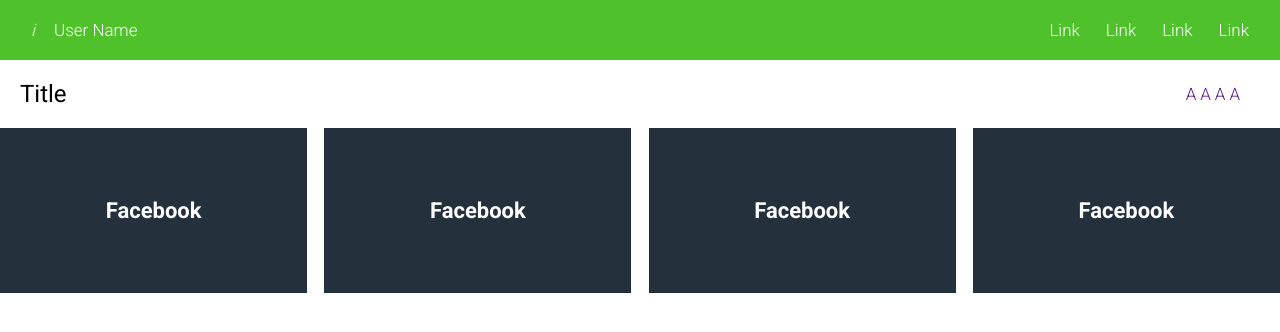
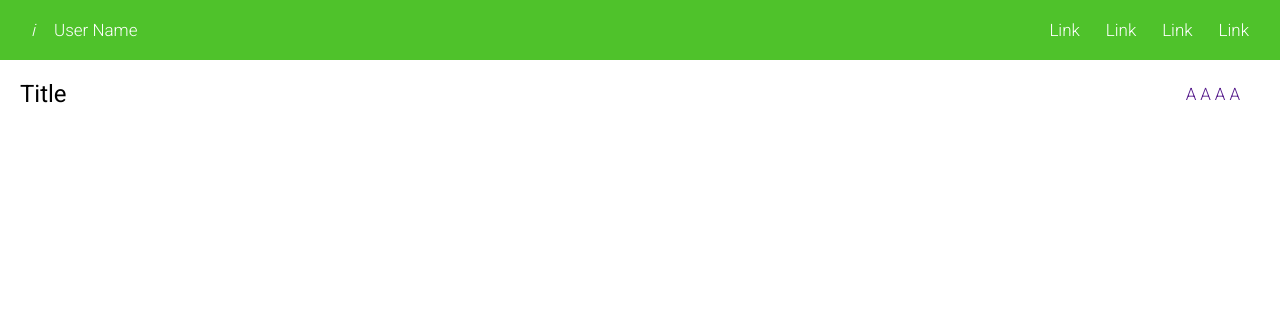
Before and after one commit to mhernandes/keyguard, a PHP site: page /u/index.php in a window 1280 px wide. Shown: the top 332 px of the page. Run offline with PHP 8.4, Linux system fonts and the light colour scheme; style sheets or scripts are compiled from the project's sources.

Commit message:
clean u/index

```diff
--- a/u/index.php
+++ b/u/index.php
@@ -7,12 +7,4 @@
 
 <?php include 'partials/identity.php'; ?>
 
-<section class="see">
-	<?php for ($i = 0; $i < 4; $i++) { ?>
-		<article class="see__unit" color="">
-			<a href="" class="see__unit_link">Facebook</a>
-		</article>
-	<?php } ?>
-</section>
-
 <?php include 'partials/footer.php'; ?>
```
Also changed, not shown: u/view/see.php (+7 -0 lines).
